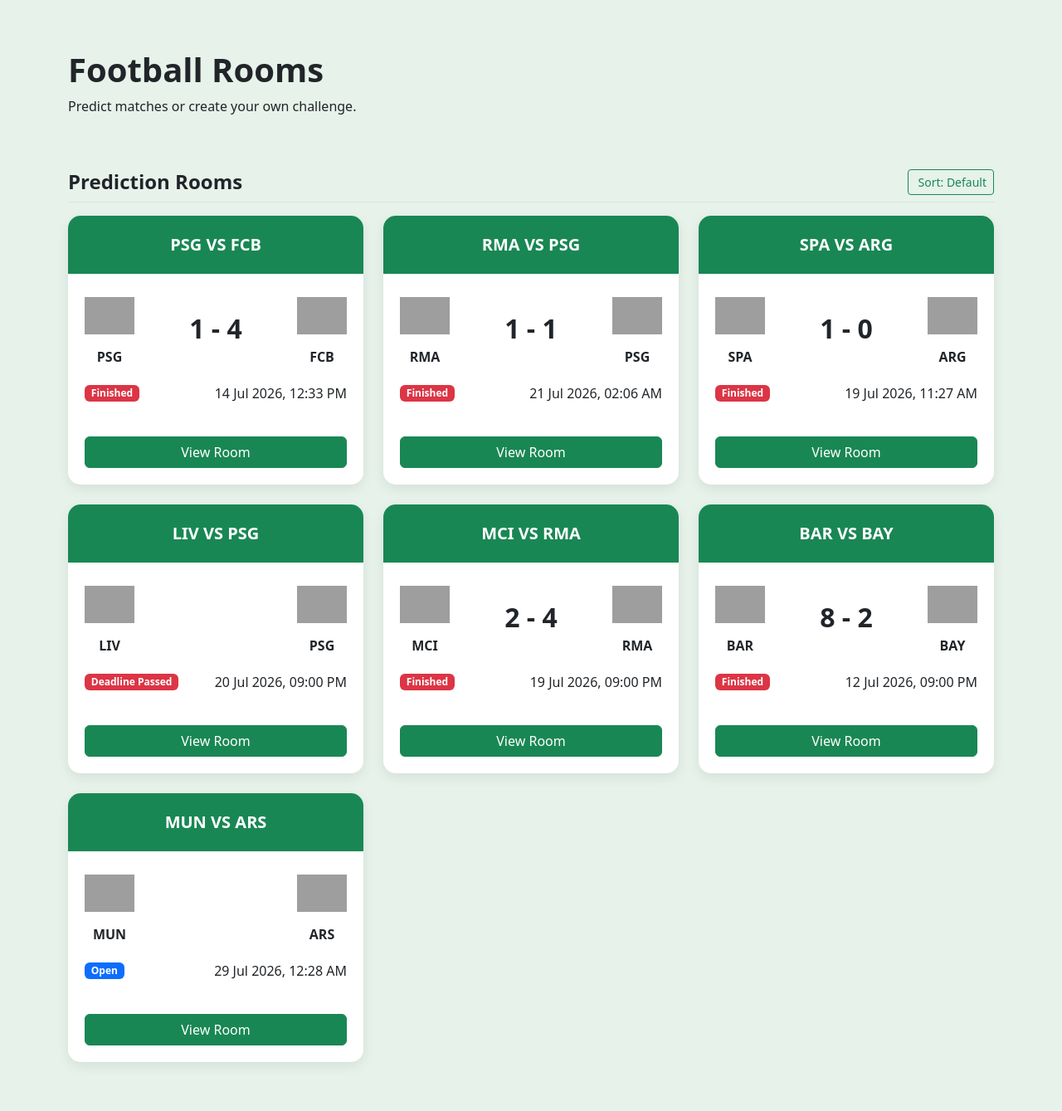
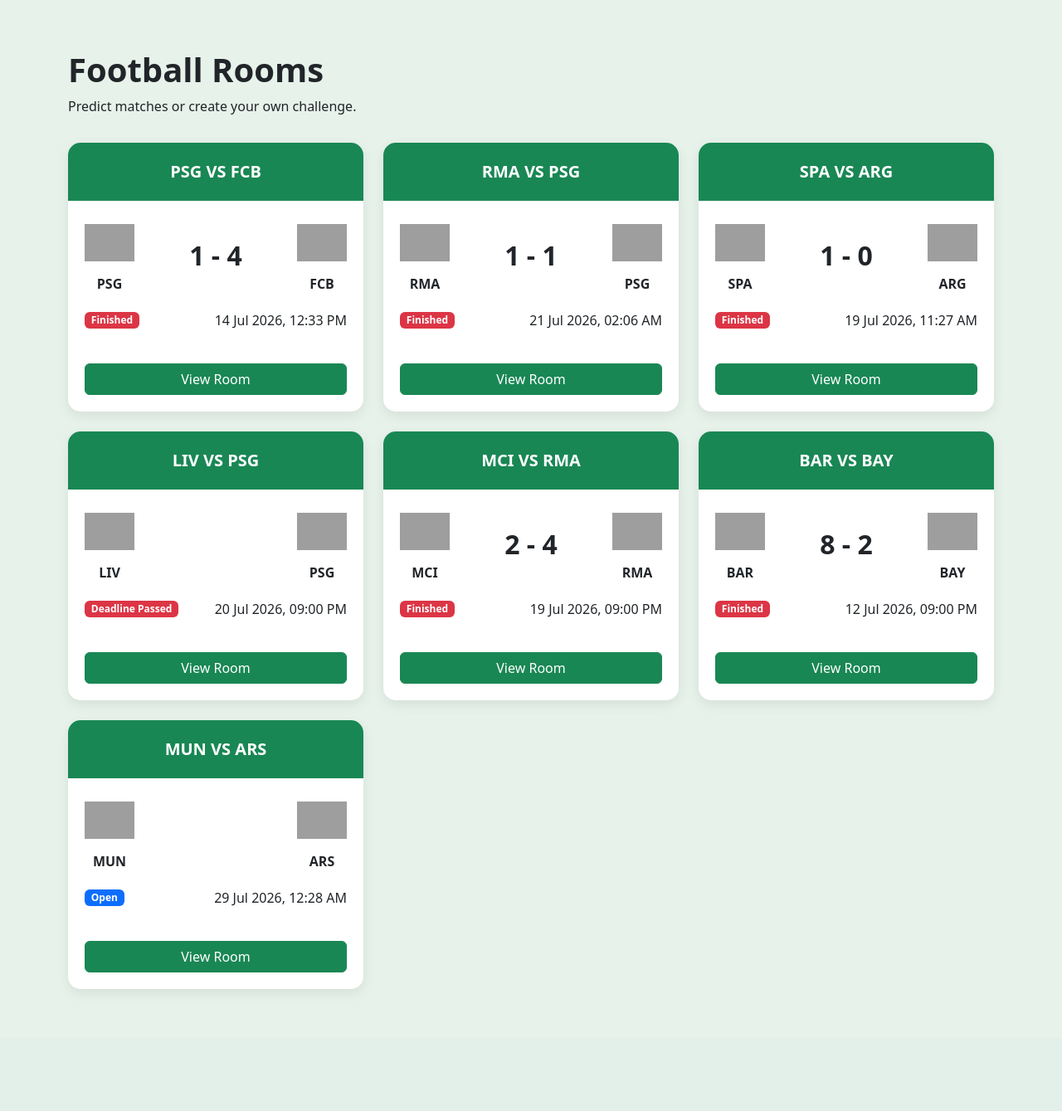
Before and after one commit to adelberhan/Fantasy-Arena, a Flask app: page /rooms/ in a window 1280 px wide. Shown: the part 86-1425 px from the top of the page at 83% size. After the commit the page ends 1279 px from the top, so only its background shows below. Run offline with Flask 3, Linux system fonts and the light colour scheme; grey boxes are pictures that could not be loaded.

Commit message:
Remove filter from room list

```diff
--- a/static/js/main.js
+++ b/static/js/main.js
@@ -1,39 +1,3 @@
-document.addEventListener("DOMContentLoaded", function () {
-  const sortBtn = document.getElementById("sort-rooms-btn");
-  const container = document.getElementById("rooms-list-container");
-  if (!sortBtn || !container) return;
-
-  let isAscending = true;
-
-  sortBtn.addEventListener("click", function () {
-    const items = Array.from(container.getElementsByClassName("room-card-item"));
-    if (items.length === 0) return;
-
-    items.sort((a, b) => {
-      const nameA = a.getAttribute("data-room-name") || "";
-      const nameB = b.getAttribute("data-room-name") || "";
-      return isAscending ? nameA.localeCompare(nameB) : nameB.localeCompare(nameA);
-    });
-
-    const icon = document.getElementById("sort-icon-symbol");
-    icon.innerHTML = isAscending ? '<i data-lucide="arrow-down-a-z"></i>' : '<i data-lucide="arrow-up-a-z"></i>';
-
-    lucide.createIcons();
-
-    document.getElementById("sort-direction-label").textContent = isAscending ? "Sort: A → Z" : "Sort: Z → A";
-    lucide.createIcons();
-
-    items.forEach((item) => container.appendChild(item));
-
-    isAscending = !isAscending;
-  });
-});
-
-
-
-
-
-
 // Localstorage username retrieval and display
 const usernameElement = document.getElementById("username");
 
--- a/templates/rooms/room_list.html
+++ b/templates/rooms/room_list.html
@@ -1,5 +1,5 @@
 <!-- Room List Header with Sort Toggle -->
-<div class="d-flex align-items-center justify-content-between mt-5 mb-2 border-bottom pb-2">
+<!-- <div class="d-flex align-items-center justify-content-between mt-5 mb-2 border-bottom pb-2">
   <h4 class="mb-0 fw-bold">Prediction Rooms</h4>
   <button id="sort-rooms-btn" class="btn btn-outline-success btn-sm d-flex align-items-center gap-1">
     <span id="sort-icon-symbol">
@@ -7,7 +7,7 @@
     </span>
     <span id="sort-direction-label">Sort: Default</span>
   </button>
-</div>
+</div> -->
 
 <div class="row mt-3" id="rooms-list-container">
   {% for room in rooms %}
```
Also changed, not shown: README.md, readmefile.md.
